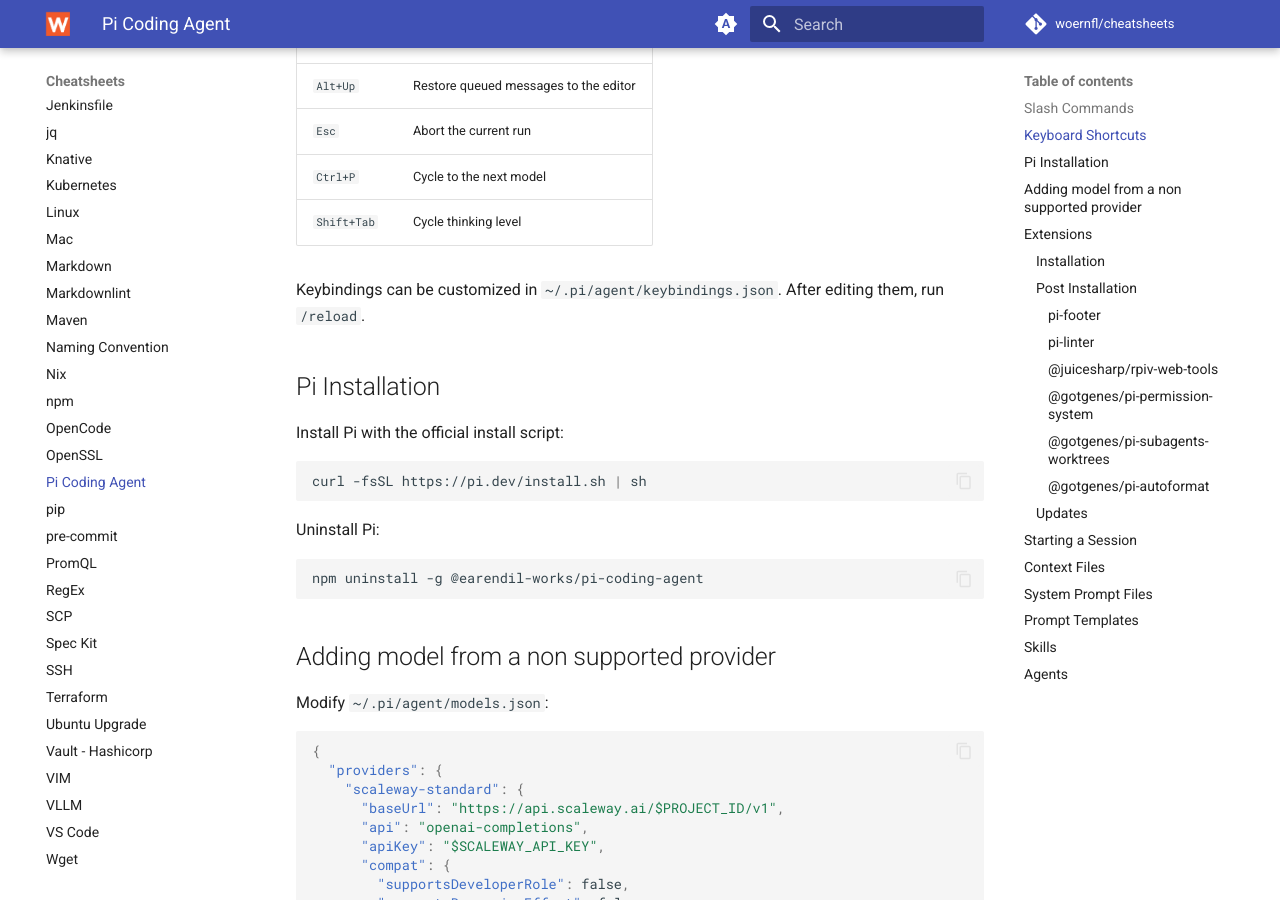
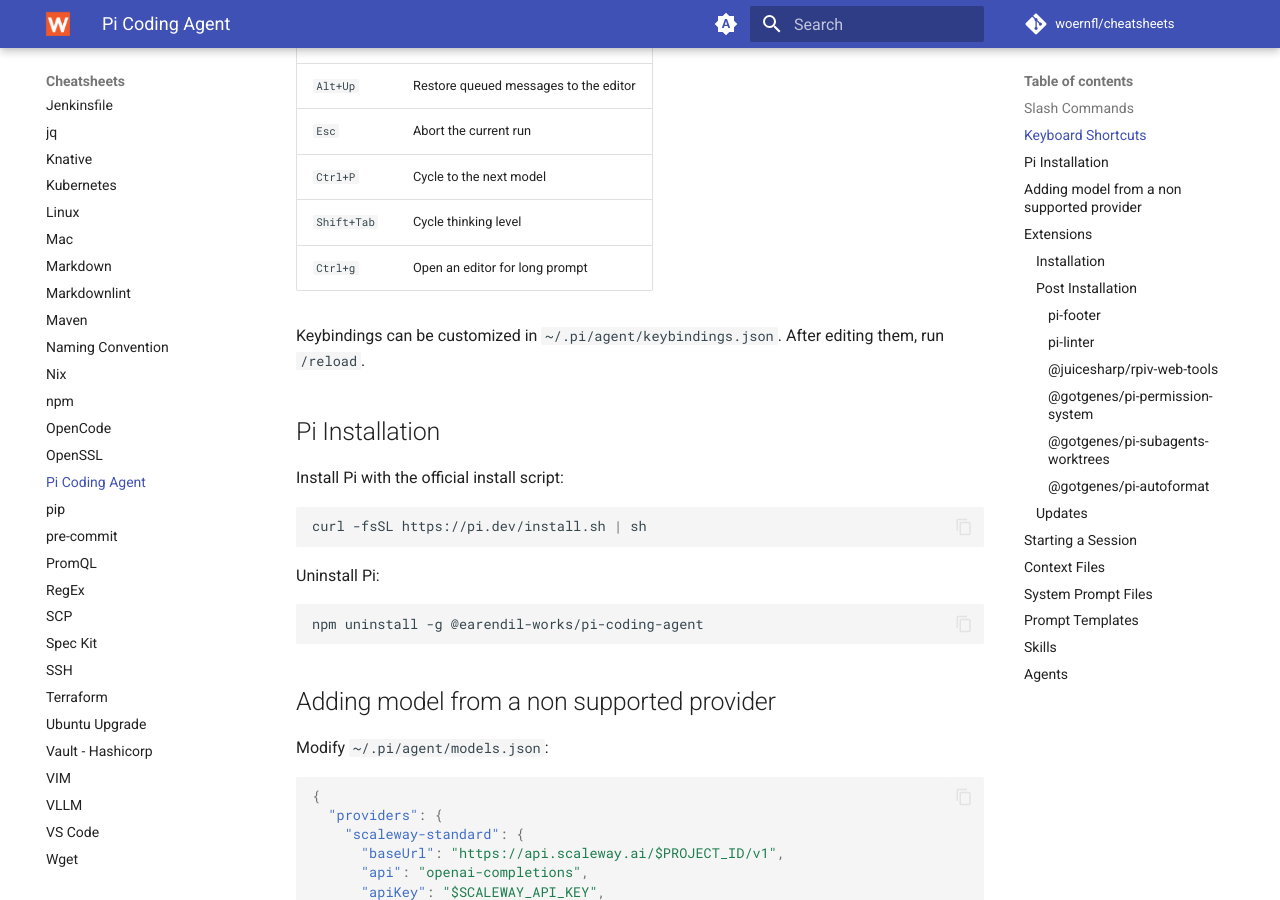
Before and after one commit to woernfl/cheatsheets, an MkDocs documentation site: the page built from docs/pi.md, in a window 1280 px wide and 900 px high, scrolled down 908 px. Built offline with MkDocs 1.6.1 and Material for MkDocs 9.7.7, drawn with Linux system fonts in a browser that asks for light colours; comment, search, counter and statistics services are not loaded.

Commit message:
Add keybinding for long prompt editor (#482)
Added keybinding for opening an editor for long prompts.

```diff
--- a/docs/pi.md
+++ b/docs/pi.md
@@ -26,6 +26,7 @@
 | `Esc`       | Abort the current run                 |
 | `Ctrl+P`    | Cycle to the next model               |
 | `Shift+Tab` | Cycle thinking level                  |
+| `Ctrl+g`    | Open an editor for long prompt        |
 
 Keybindings can be customized in `~/.pi/agent/keybindings.json`. After editing them, run `/reload`.
 
```
